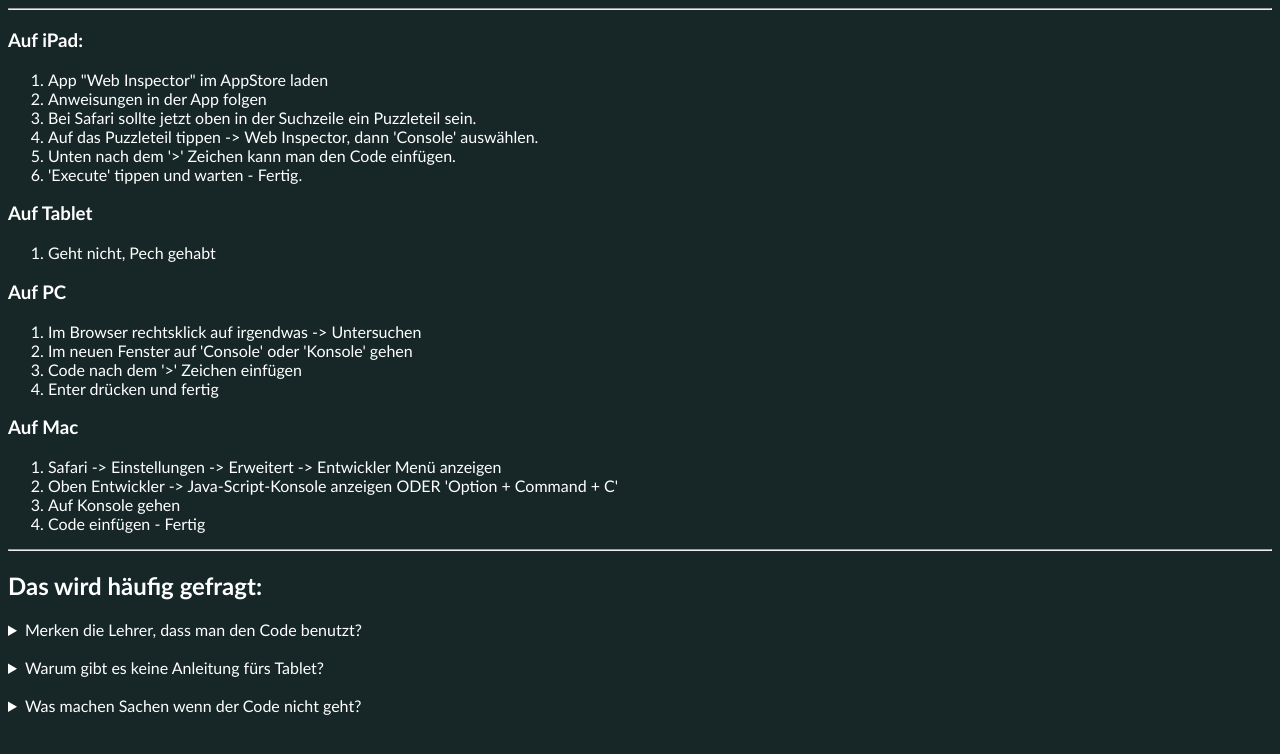
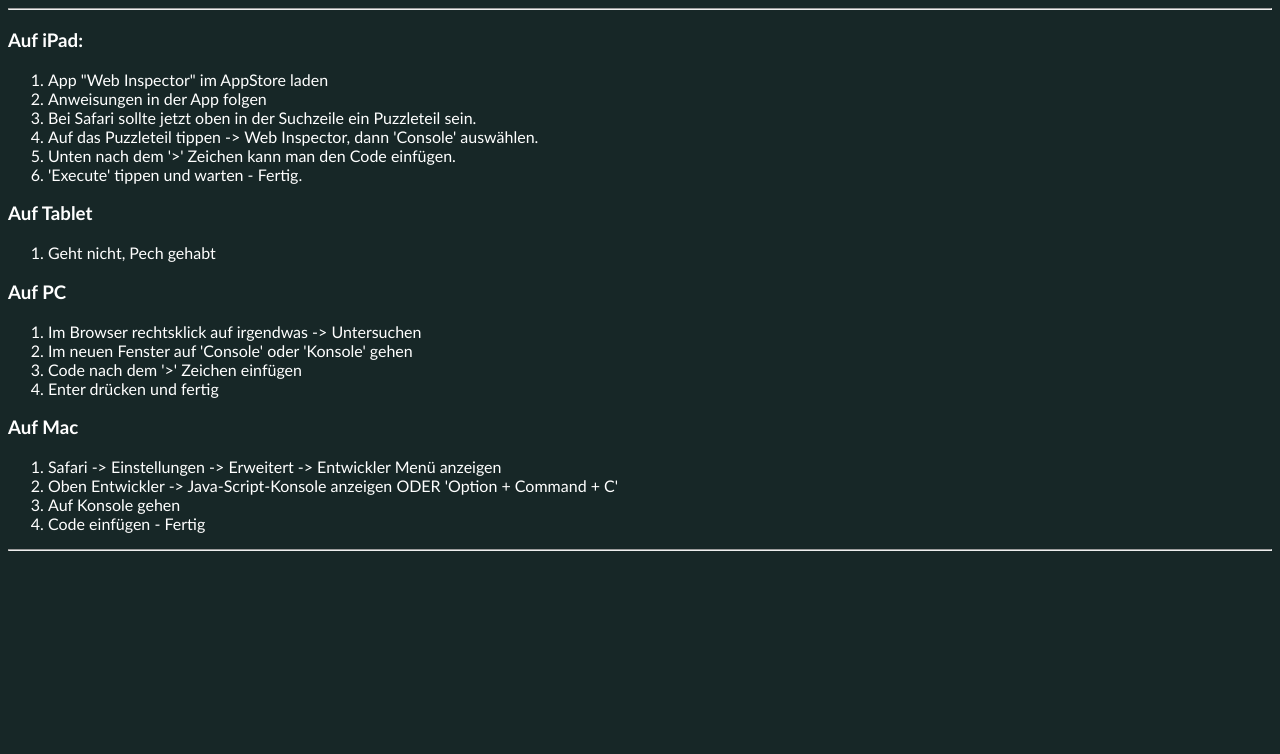
Before and after one commit to Joshi1531/saw_waehlinator, a plain HTML site: page index.html in a window 1280 px wide. Shown: the part 583-1337 px from the top of the page. After the commit the page ends 1207 px from the top, so only its background shows below. Drawn offline with Linux system fonts and the light colour scheme.

Commit message:
Update index.html

```diff
--- a/index.html
+++ b/index.html
@@ -49,10 +49,6 @@
         <li>Code einfügen - Fertig</li>
     </ol>
     <hr>
-    <h2>Das wird häufig gefragt:</h2>
-    <details><summary>Merken die Lehrer, dass man den Code benutzt?</summary>Jaein; Es kann auffällig sein, wenn man in jedem Kurs der Erste ist, der sich eingeschrieben hat. Wirklich beweisen kann man das wahrscheinlich nicht.</details>
-    <br><details><summary>Warum gibt es keine Anleitung fürs Tablet?</summary>Ist eben so, lieber PC benutzen</details>
-    <br><details><summary>Was machen Sachen wenn der Code nicht geht?</summary>Warten, warten, warten sonst nochmal absenden.</details>
     <br><br><br>
 </body>
 </html>
```
